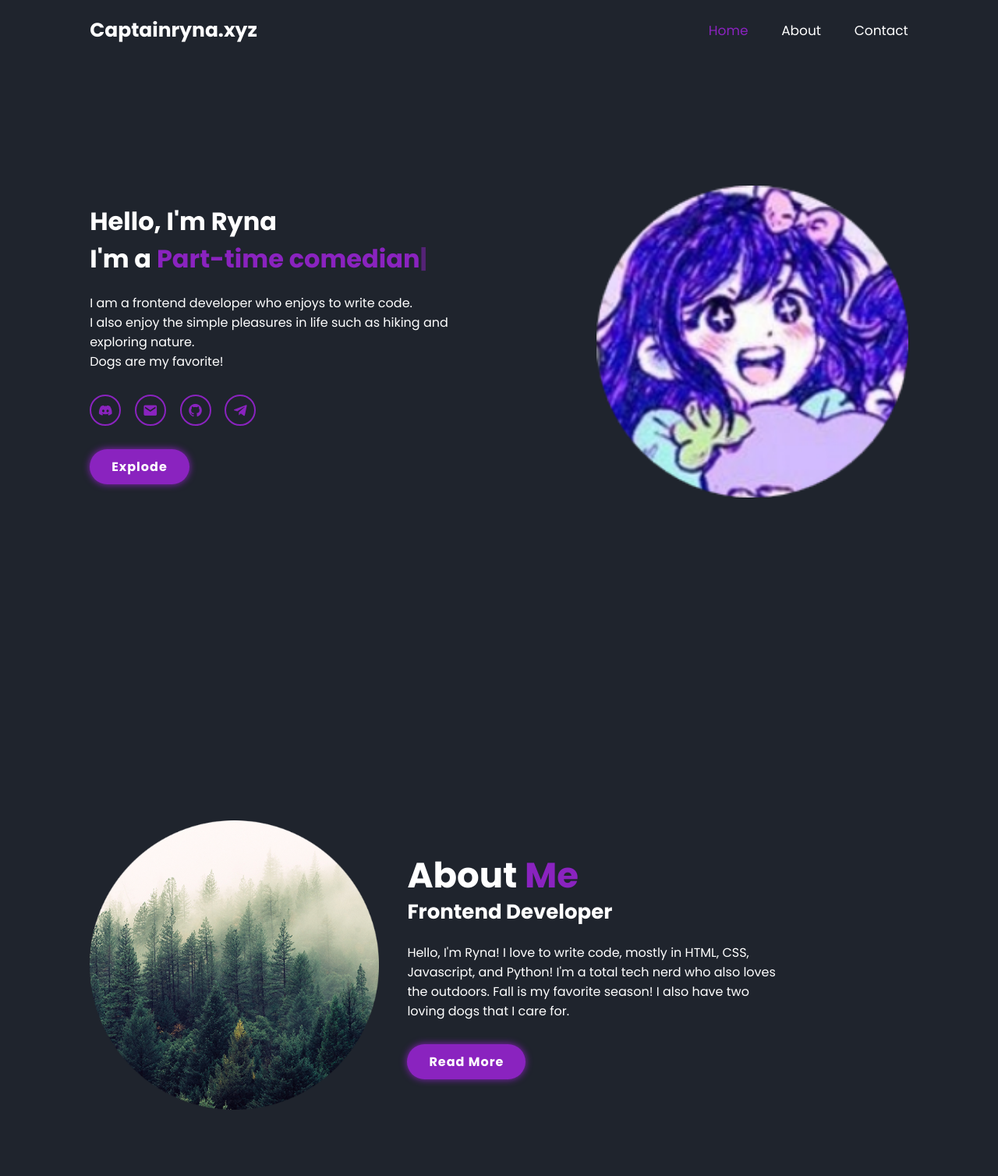
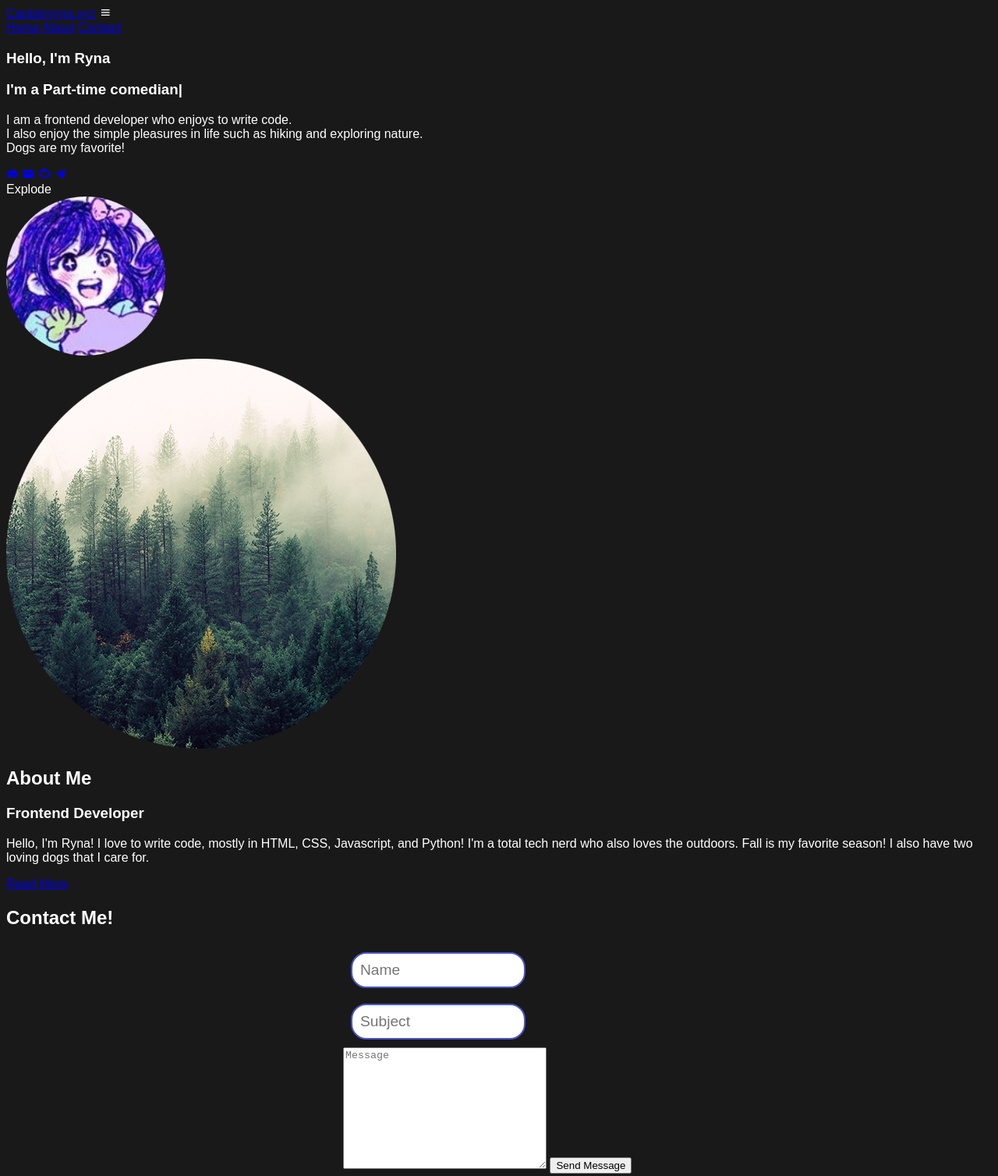
Before and after one commit to CapnRyna/captainryna.xyz, a plain HTML site: page index.html in a window 1280 px wide. Shown: the top 1508 px of the page at 78% size. Drawn offline with nearby package versions, Linux system fonts and the light colour scheme.

Commit message:
Update style.css

```diff
--- a/css/style.css
+++ b/css/style.css
@@ -1,314 +1,94 @@
-@import url('https://fonts.googleapis.com/css2?family=Poppins:wght@400;700&display=swap');
-
-* {
-    margin: 0;
-    padding: 0;
-    box-sizing: border-box;
-    text-decoration: none;
-    border: none;
-    outline: none;
-    scroll-behavior: smooth;
-    font-family: 'Poppins', sans-serif;
+body {
+  background-color: #191919;
+  color: #fff;
+  font-family: Arial, sans-serif;
 }
 
-:root {
-    --bg-color: #1f242d;
-    --second-bg-color: #323946;
-    --text-color: #fff;
-    --main-color: #8a23bf;
+
+.container {
+  max-width: 600px;
+  margin: 0 auto;
+  position: absolute;
+  top: 50%;
+  left: 50%;
+  transform: translate(-50%, -50%);
+  text-align: center;
+  padding: 50px;
 }
 
-html {
-    font-size: 62.5%;
-    overflow-x: hidden;
+
+h1 {
+  font-size: 3em;
+  margin-bottom: 30px;
 }
 
-body {
-    background: var(--bg-color);
-    color: var(--text-color)
+form input[type="text"] {
+  padding: 10px;
+  width: 50%;
+  border: 2px solid #4b55c5;
+  border-radius: 20px;
+  outline: none;
+  background-color: #fff;
+  margin-right: 10px;
+  font-size: 1.2em;
 }
 
-section {
-    min-height: 100vh;
-    padding: 10rem 9% 2rem;
+form button[type="submit"] {
+  padding: 10px;
+  background-color: #5865f2;
+  color: #fff;
+  border: none;
+  font-size: 1.7em;
+  cursor: pointer;
+  width: 200;
 }
 
-.header {
-    position: fixed;
-    top: 0;
-    left: 0;
-    width: 100%;
-    padding: 2rem 9%;
-    background: var(--bg-color);
-    display: flex;
-    justify-content: space-between;
-    align-items: center;
-    z-index: 100;
+
+form {
+  max-width: 400px;
+  margin: 0 auto;
 }
 
-.logo {
-    font-size: 2.5rem;
-    color: var(--text-color);
-    font-weight: 600;
-    cursor: default;
+input[type="text"], button[type="submit"] {
+  border-radius: 25px;
+  padding: 10px 20px;
+  margin: 10px;
+  border: none;
 }
 
-.navbar a {
-    font-size: 1.7rem;
-    color: var(--text-color);
-    margin-left: 4rem;
-    transition: .3s;
+.container h1 {
+  font-size: 36px;
+  margin-bottom: 15px;
 }
 
-.navbar a:hover,
-.navbar a.active {
-    color: var(--main-color);
-
+.container h2 {
+  font-size: 14px;
+  margin-bottom: 20px;
 }
 
-#menu-icon{
-    font-size: 3.6rem;
-    color: var(--text-color);
-    display: none;
-}
 
-.home {
-    display: flex;
-    justify-content: center;
-    align-items: center;
-}
-
-.home-image img {
-    width: 50vh;
-    margin-left: 15vh;
-}
-
-.home-content h3 {
-    font-size: 3.2rem;
-    font-weight: 700;
-}
-.home-content h3:nth-of-type(2){
-    margin-bottom: 2rem;
-}
-
-span {
-    color: var(--main-color);
-}
-
-.home-content p {
-    font-size: 1.6rem;
-}
-
-.social-media a {
-    display: inline-flex;
-    justify-content: center;
-    align-items: center;
-    width: 4rem;
-    height: 4rem;
-    background: transparent;
-    border: .2rem solid var(--main-color);
-    border-radius: 50%;
-    font-size: 2rem;
-    color: var(--main-color);
-    margin: 3rem 1.5rem 3rem 0;
-    transition: .5s ease;
-}
-.social-media a:hover {
-    background: var(--main-color);
-    color: var(--second-bg-color);
-    box-shadow: 0 0 1rem var(--main-color);
-}
-
-.btn {
-    display: inline-block;
-    padding: 1rem 2.8rem;
-    background: var(--main-color);
-    border-radius: 4rem;
-    box-shadow: 0 0 1rem var(--main-color);
-    color: var(--text-color);
-    font-size: 1.6rem;
-    letter-spacing: .1rem;
-    font-weight: 600;
-    transition: .5s ease;
-
-}
-
-.btn:hover {
-    box-shadow: none;
+.button-secondary {
+  background-color: #5865f2;
+  color: #fff;
+  padding: 10px 20px;
+  border: none;
+  border-radius: 25px;
+  font-size: 1.2em;
+  cursor: pointer;
+  position: fixed;
+  bottom: 550px;
+  left: 149px;
 }
 
 
 
-
-
-.about {
-    display: flex;
-    justify-content: center;
-    align-items: center;
-    gap: 2rem;
-    margin-right: 20vh;
+form input[type="text"] {
+  padding: 10px;
+  width: 50%;
+  border: 2px solid #4b55c5;
+  border-radius: 20px;
+  outline: none;
+  background-color: #fff;
+  margin-right: 10px;
+  font-size: 1.2em;
 }
-
-.about-img img {
-    width: 29vw;
-    margin-right: 2vh;
-}
-
-
-.heading {
-    text-align: center;
-    font-size: 4.5rem;
-}
-
-.about-content h2 {
-    text-align: left;
-    line-height: 1.2;
-}
-
-.about-content h3 {
-    font-size: 2.6rem;
-}
-
-.about-content p {
-    font-size: 1.6rem;
-    margin: 2rem 0 3rem;
-}
-
-.contact h2 {
-    margin-bottom: 3rem;
-}
-
-.contact form {
-    max-width: 70rem;
-    margin: 1rem auto;
-    text-align: center;
-    margin-bottom: 3rem;
-}
-
-.contact form .input-box {
-    display: flex;
-    justify-content: space-between;
-}
-
-.contact form .input-box input,
-.contact form textarea {
-    width: 100%;
-    padding: 1.5rem;
-    font-size: 1.6rem;
-    color: var(--text-color);
-    background-color: var(--second-bg-color);
-    border-radius: .8rem;
-    margin: .7rem 0;
-}
-
-.contact form .input-box input {
-    width: 49%;
-
-}
-
-
-.contact form textarea {
-    resize: none;
-}
-
-.contact form .btn {
-    margin-top: 2rem;
-    cursor: pointer;
-}
-
-@media (max-width: 1200px) {
-    html {
-        font-size: 55%;
-    }
-}
-
-@media (max-width: 991px) {
-    .header {
-        padding: 2rem 3%;
-    }
-
-    section {
-        padding: 10rem 3% 2rem;
-    }
-}
-
-@media (max-width: 768px) {
-    #menu-icon {
-        display: block;
-    }
-
-    .navbar {
-        position: absolute;
-        top: 100%;
-        left: 0;
-        width: 100%;
-        padding: 1rem 3%;
-        background: var(--bg-color);
-        border-top: .1rem solid rgba(0, 0, 0, .2);
-        box-shadow: 0 .5rem 1rem rgba(0, 0, 0, .2);
-        display: none;
-
-    }
-
-    .navbar.active {
-        display: block;
-    }
-
-    .navbar a {
-        display: block;
-        font-size: 2rem;
-        margin: 3rem 0;
-    }
-
-    .home{
-        flex-direction: column;
-    }
-
-    .home-content h3 {
-        font-size: 2.6rem;
-    }
-
-    .home-content h1 {
-        font-size: 5rem;
-    }
-
-    .home-image img {
-        width: 70vw;
-        margin-top: 4rem;
-    }
-
-    .about{
-        flex-direction: column-reverse;
-    }
-
-    .about img {
-        width: 70vw;
-        margin-top: 4rem;
-    }
-
-    .contact{
-        min-height: auto;
-    }
-
-}
-
-
-@media (max-width: 450px) {
-    html {
-        font-size: 50%
-    }
-
-    .contact form .input-box input {
-        width: 100%;
-    }
-}
-
-@media (max-width: 365px) {
-    .home-image img {
-        width: 90vw;
-    }
-
-    .about-img img {
-        width: 90vw;
-    }
-}
```
